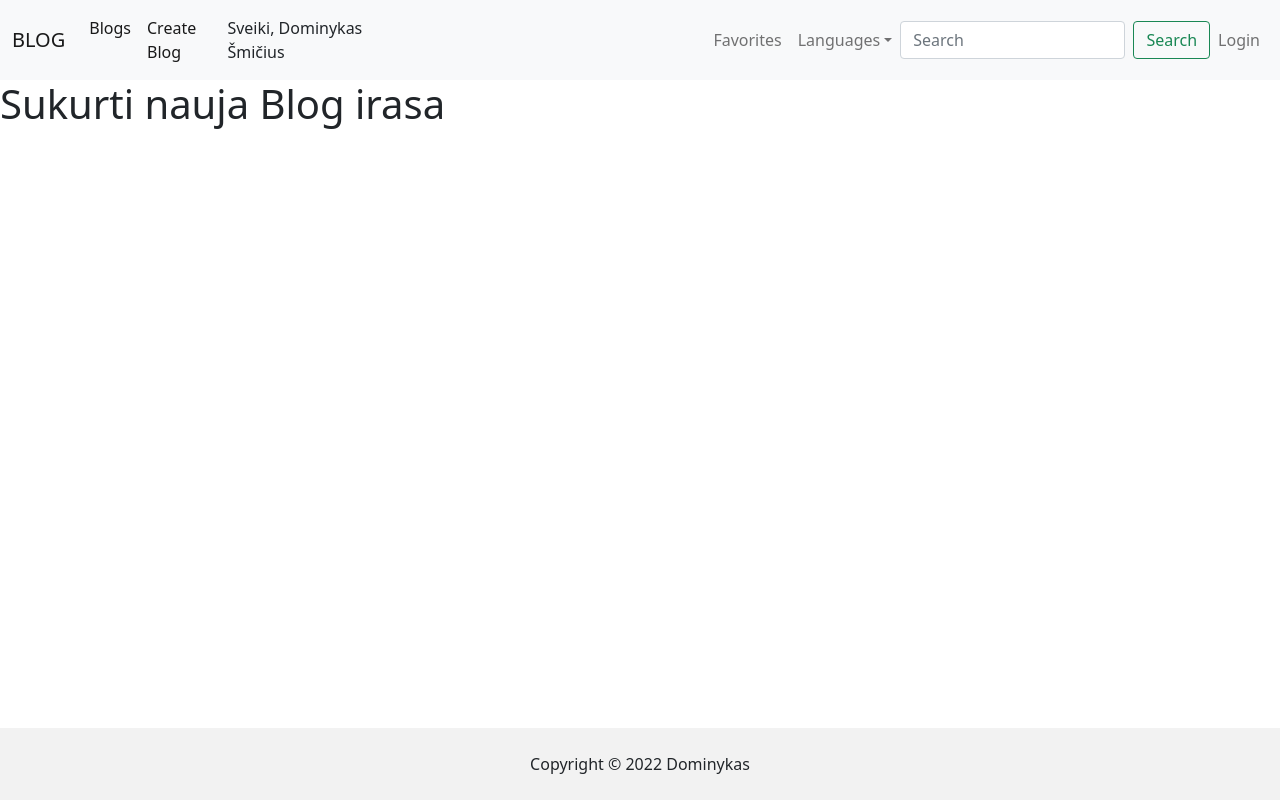
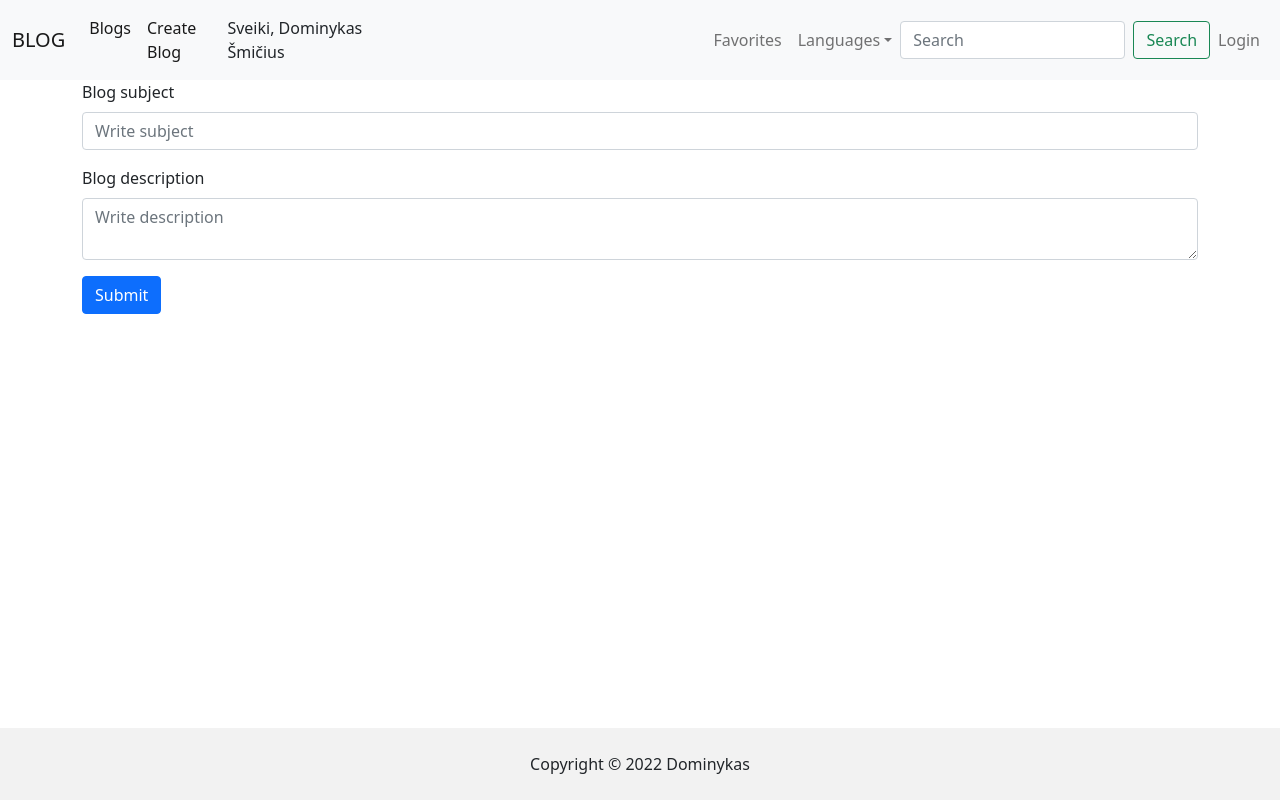
Before and after one commit to dsmicius/blog-front-end, a React (Create React App) app in the folder blog-fron-end/: page /blogs/create in a window 1280 px wide. Built offline with nearby package versions, Linux system fonts and the light colour scheme.

Commit message:
created newBlog form. OnSubmit show entered info in CreateBlog page and console

```diff
--- /dev/null
+++ b/blog-fron-end/src/components/FormLabelControl/FormLabelControl.js
@@ -0,0 +1,27 @@
+import { Form } from 'react-bootstrap';
+
+const FormLabelControl = ({
+                              className,
+                              name,
+                              labelText,
+                              placeholderText,
+                              onChange,
+                              isTextArea = false,
+                          }) => {
+    return (
+        <Form.Group className={className} controlId={name}>
+            <Form.Label>{labelText}</Form.Label>
+            {isTextArea
+                ? <Form.Control placeholder={placeholderText}
+                                name={name}
+                                as="textarea"
+                                onChange={onChange} />
+                : <Form.Control placeholder={placeholderText}
+                                name={name}
+                                onChange={onChange} />
+            }
+        </Form.Group>
+    )
+}
+
+export default FormLabelControl;
--- a/blog-fron-end/src/containers/Pages/NewBlogPage/NewBlogPage.js
+++ b/blog-fron-end/src/containers/Pages/NewBlogPage/NewBlogPage.js
@@ -1,6 +1,70 @@
+import {Button, Container, Form} from "react-bootstrap";
+import FormLabelControl from "../../../components/FormLabelControl/FormLabelControl";
+import {useState} from "react";
+
+
 const NewBlogPage = () => {
+    const [blog, setBlog] = useState({
+        subject: '',
+        description: ''
+    });
+
+    const [visible, setVisible] = useState(false);
+
+    const handleChange = (e) => {
+        setBlog({
+            ...blog,
+            [e.target.name]: e.target.value,
+        });
+    };
+
+    const onSubmit = (e) => {
+        e.preventDefault();
+
+        console.log(blog);
+
+        setVisible(true);
+    };
+
+    const showCreatedBlogInfo = () => {
+        const {subject, description} = blog;
+        return visible &&
+            <>
+                <hr/>
+                <div>
+                    Sukurtas Blog irasas:
+                    <div><b>Subject:</b> {subject}</div>
+                    <div><b>Description:</b> {description}</div>
+                    <hr/>
+                </div>
+            </>;
+    }
+
     return (
-        <h1>Sukurti nauja Blog irasa</h1>
+        <Container>
+            <Form onSubmit={onSubmit}>
+                <FormLabelControl
+                    className="mb-3"
+                    onChange={handleChange}
+                    placeholderText="Write subject"
+                    name="subject"
+                    labelText="Blog subject"
+                />
+
+                <FormLabelControl
+                    className="mb-3"
+                    onChange={handleChange}
+                    placeholderText="Write description"
+                    name="description"
+                    labelText="Blog description"
+                    isTextArea
+                />
+                <Button variant='primary' type='submit'>
+                    Submit
+                </Button>
+            </Form>
+            {showCreatedBlogInfo()}
+        </Container>
     )
 }
 
```
